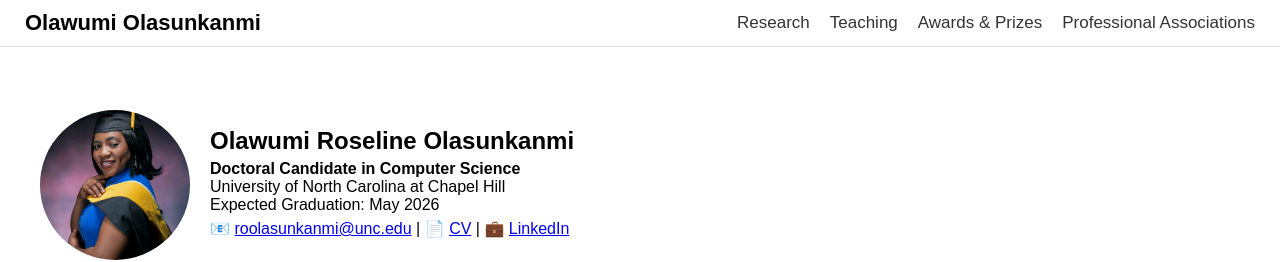
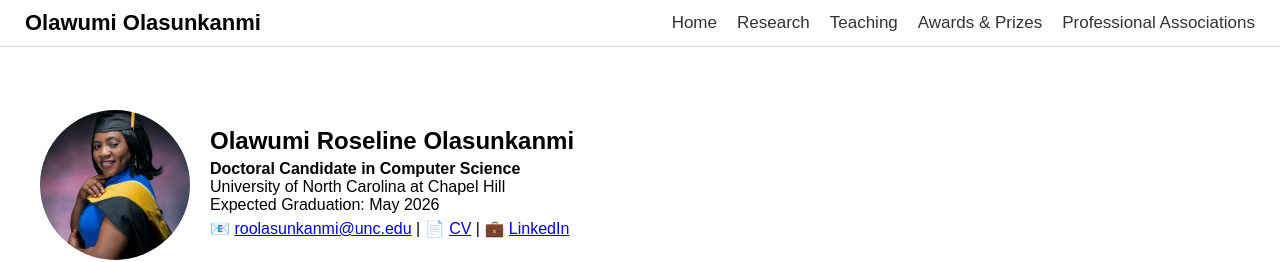
Before and after one commit to wumirose/wumirose.github.io, a Jekyll site: the page built from index.md, in a window 1280 px wide. Shown: the top 262 px of the page. Built offline with Jekyll 4.4.1, drawn with Linux system fonts in a browser that asks for light colours.

Commit message:
Update header.html

```diff
--- a/_includes/header.html
+++ b/_includes/header.html
@@ -28,7 +28,7 @@
     gap: 20px;
     max-width: 70%;
   ">
-    <!-- <a href="https://wumirose.github.io/" style="text-decoration: none; color: #333;">Home</a> -->
+    <a href="https://wumirose.github.io/" style="text-decoration: none; color: #333;">Home</a>
     <a href="/research" style="text-decoration: none; color: #333;">Research</a>
     <a href="/teaching" style="text-decoration: none; color: #333;">Teaching</a>
     <a href="/awards" style="text-decoration: none; color: #333;">Awards & Prizes</a>
```
